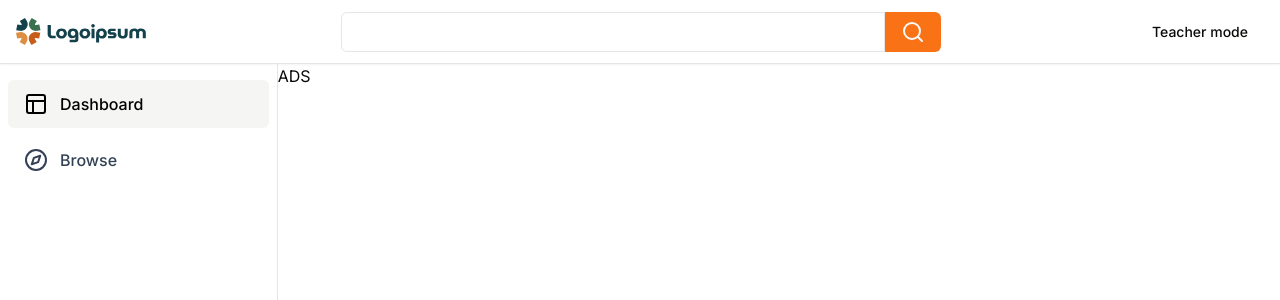
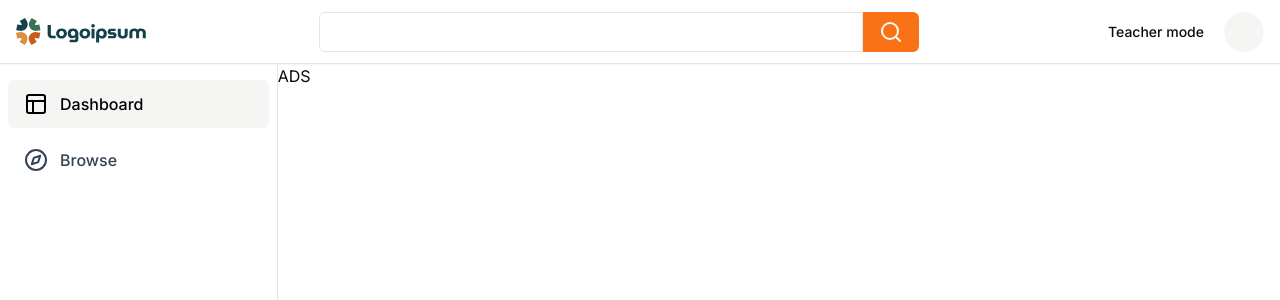
Before and after one commit to HaitarDev/Course-Lms, a Next.js app: page / in a window 1280 px wide. Shown: the top 300 px of the page. Built offline with nearby package versions, Linux system fonts and the light colour scheme; no server answers.

Commit message:
add signoutBtn

```diff
--- a/src/components/globals/Navbar.tsx
+++ b/src/components/globals/Navbar.tsx
@@ -4,10 +4,13 @@ import Image from "next/image";
 import LoginBtn from "./LogoutBtn";
 import MobileSidebar from "@/app/(dashboard)/_components/MobileSidebar";
 import SearchBar from "../ui/SearchBar";
-import LogoutBtn from "./LogoutBtn";
+
 import Link from "next/link";
 import { Button } from "../ui/button";
 import { usePathname, useRouter } from "next/navigation";
+import { Avatar, AvatarFallback, AvatarImage } from "../ui/avatar";
+import { useSession } from "next-auth/react";
+import UserBtn from "./UserBtn";
 
 function Navbar() {
   const pathname = usePathname();
@@ -27,7 +30,10 @@ function Navbar() {
       {/* mobile */}
       <div className="lg:hidden flex justify-between items-center h-full">
         <MobileSidebar />
-        {renderTeacherOrExitBtn}
+        <div className="flex gap-1">
+          {renderTeacherOrExitBtn}
+          <UserBtn />
+        </div>
       </div>
 
       {/* large */}
@@ -43,7 +49,10 @@ function Navbar() {
         <div className=" mx-10 lg:w-[600px]">
           <SearchBar />
         </div>
-        {renderTeacherOrExitBtn}
+        <div className="flex gap-1">
+          {renderTeacherOrExitBtn}
+          <UserBtn />
+        </div>
       </div>
     </div>
   );
--- /dev/null
+++ b/src/components/globals/UserBtn.tsx
@@ -0,0 +1,38 @@
+"use client";
+import { signOut, useSession } from "next-auth/react";
+import { Avatar, AvatarFallback, AvatarImage } from "../ui/avatar";
+import { Popover } from "../ui/popover";
+import { PopoverContent, PopoverTrigger } from "@radix-ui/react-popover";
+import { Button } from "../ui/button";
+import { LogOut } from "lucide-react";
+
+function UserBtn() {
+  const { data } = useSession();
+  const user = data?.user;
+
+  const handleSignOut = async () => {
+    await signOut();
+  };
+  return (
+    <Popover>
+      <PopoverTrigger>
+        <Avatar>
+          <AvatarImage src={user?.image!} alt={user?.email!} />
+          <AvatarFallback>
+            {user?.email?.toUpperCase().slice(0, 2)}
+          </AvatarFallback>
+        </Avatar>
+      </PopoverTrigger>
+      <PopoverContent className="mr-3">
+        <div className="p-2 bg-white rounded-md shadow-md border">
+          <p className="font-medium mb-2 leading-5">{user?.email}</p>
+          <Button onClick={handleSignOut} variant={"ghost"} className="w-full">
+            <LogOut />
+            Logout
+          </Button>
+        </div>
+      </PopoverContent>
+    </Popover>
+  );
+}
+export default UserBtn;
```
